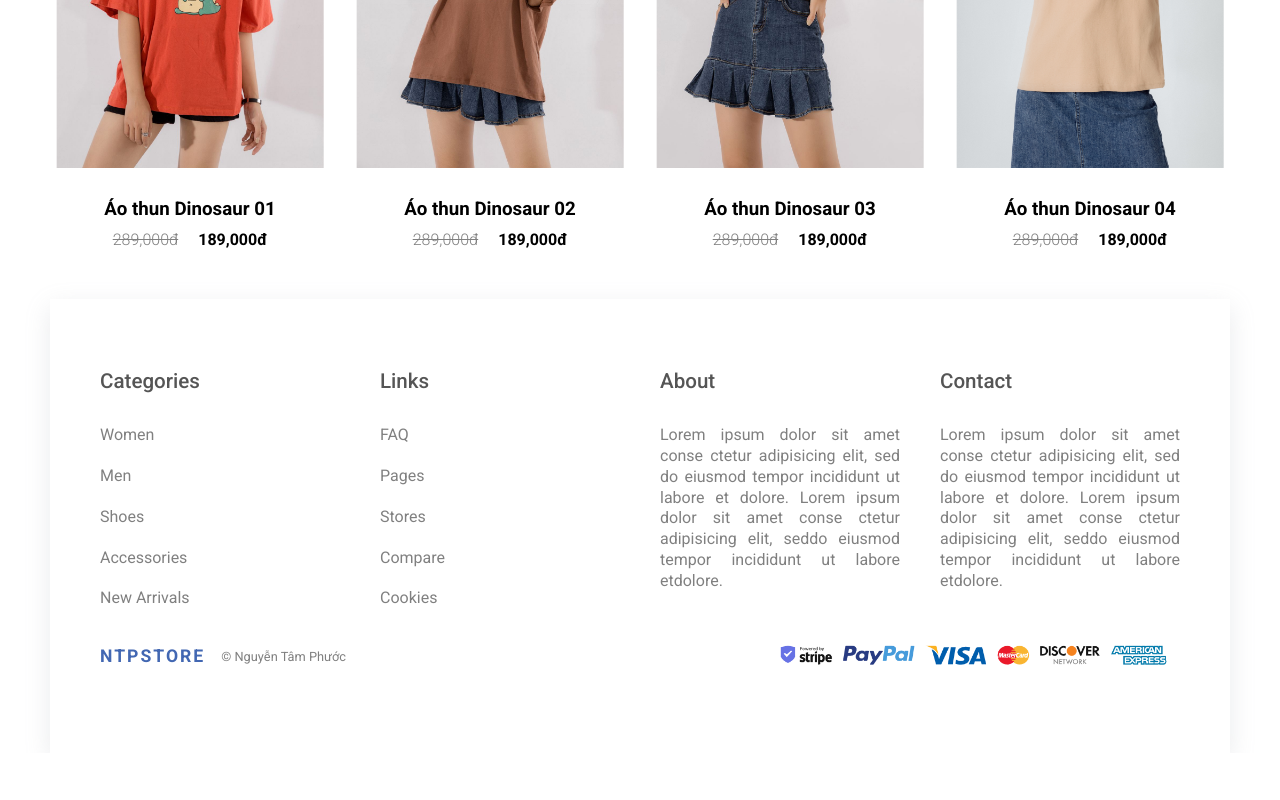
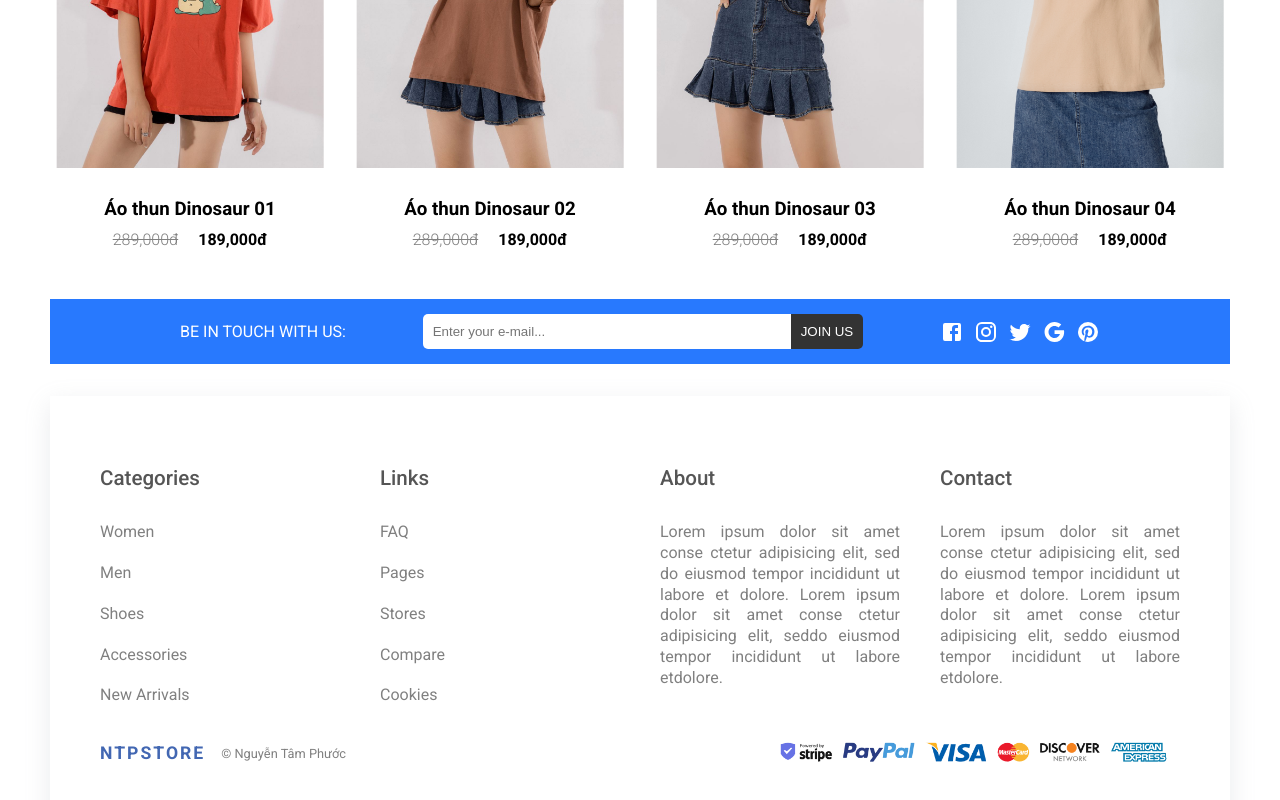
Before and after one commit to ntp-bi/ecommerce-react-app, a React (Vite) app: page / in a window 1280 px wide. Shown: the part 2660-3460 px from the top of the page. Before the commit the page ends 3413 px from the top, so only its background shows below. Built offline with nearby package versions, Linux system fonts and the light colour scheme.

Commit message:
make components contact

```diff
--- /dev/null
+++ b/src/components/contact/Contact.jsx
@@ -0,0 +1,32 @@
+import React from "react";
+
+import FacebookIcon from "@mui/icons-material/Facebook";
+import InstagramIcon from "@mui/icons-material/Instagram";
+import TwitterIcon from "@mui/icons-material/Twitter";
+import GoogleIcon from "@mui/icons-material/Google";
+import PinterestIcon from "@mui/icons-material/Pinterest";
+
+import "./contact.scss";
+
+const Contact = () => {
+    return (
+        <div className="contact">
+            <div className="contact__wrapper">
+                <span>BE IN TOUCH WITH US:</span>
+                <div className="mail">
+                    <input type="text" placeholder="Enter your e-mail..." />
+                    <button>JOIN US</button>
+                </div>
+                <div className="icons">
+                    <FacebookIcon />
+                    <InstagramIcon />
+                    <TwitterIcon />
+                    <GoogleIcon />
+                    <PinterestIcon />
+                </div>
+            </div>
+        </div>
+    );
+};
+
+export default Contact;
--- /dev/null
+++ b/src/components/contact/contact.scss
@@ -0,0 +1,57 @@
+@use "../../sass/" as *;
+
+.contact {
+    background-color: #2879fe;
+    color: white;
+    padding: 15px;
+    @include flex(center, center);
+
+    &__wrapper {
+        @include flex(center, space-between);
+        width: 80%;
+
+        span {
+            @include mobile {
+                font-size: 0.8rem;
+            }
+        }
+
+        .mail {
+            width: 50%;
+            @include flex(center, center);
+
+            input {
+                padding: 10px;
+                border: none;
+                border-radius: 5px 0 0 5px;
+                width: 80%;
+
+                @include tablet {
+                    width: 70%;
+                }
+
+                @include mobile {
+                    width: 50%;
+                    font-size: 1rem;
+                }
+            }
+
+            button {
+                padding: 10px;
+                color: white;
+                background: #333;
+                border-radius: 0 5px 5px 0;
+                border: none;
+
+                @include mobile {
+                    font-size: 1rem;
+                }
+            }
+        }
+
+        .icons {
+            display: flex;
+            gap: 10px;
+        }
+    }
+}
--- a/src/pages/home/Home.jsx
+++ b/src/pages/home/Home.jsx
@@ -7,6 +7,7 @@
 import productData from "../../assets/fake-data/products";
 import Card from "../../components/card/Card";
 import Categories from "../../components/categories/Categories";
+import Contact from "../../components/contact/Contact";
 
 const Home = () => {
     return (
@@ -32,6 +33,8 @@
                     ))}
                 </Grid>
             </div>
+
+            <Contact />
         </Helmet>
     );
 };
```
